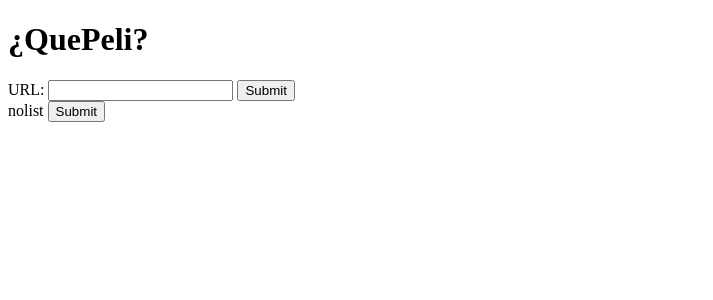
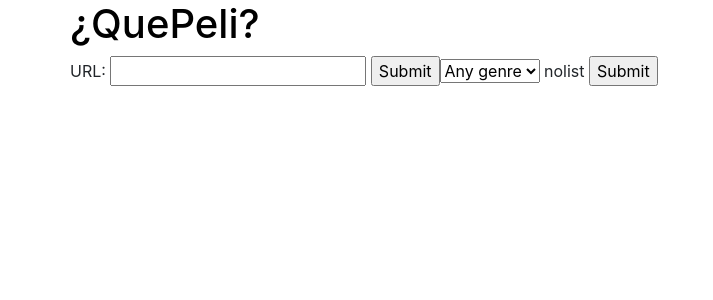
Before and after one commit to jrodil/QuePeli, a Flask app: page / in a window 1280 px wide. Shown: the top 300 px of the page, without its empty margins (0-713 px from the left). Run offline with Flask 2, Linux system fonts and the light colour scheme; some libraries are stand-ins or nearby versions.

Commit message:
added imdbpy integration

```diff
--- a/app.py
+++ b/app.py
@@ -20,7 +20,7 @@ def index():
         if url == "":
             error = "La url está vacía!"
 
-        pelis = qp.getMovie(url)
+        pelis = qp.getMovies(url)
         return render_template('index.html',pelis=pelis,error=error)
 
 
@@ -29,13 +29,36 @@ def nolist():
 
     pelis = []
     error = ""
+    url = ""
 
     if request.method == 'GET':
         return render_template('index.html')
 
     if request.method == 'POST':
-        url = "https://www.imdb.com/list/ls055592025/"
-        pelis = qp.getMovie(url)
+        genre = request.form['genre']
+
+
+        if genre == "1":
+            url = "https://www.imdb.com/list/ls055592025/"
+        elif genre == "2":
+            url = "https://www.imdb.com/list/ls009668579/"
+        elif genre == "3":
+            url = "https://www.imdb.com/list/ls051840406/"
+        elif genre == "4":
+            url = "https://www.imdb.com/list/ls009668747/"
+        elif genre == "5":
+            url = "https://www.imdb.com/list/ls009668711/"
+        elif genre == "6":
+            url = "https://www.imdb.com/list/ls009669258/"
+        elif genre == "7":
+            url = "https://www.imdb.com/list/ls049309814/"
+        elif genre == "8":
+            url = "https://www.imdb.com/list/ls000485502/"
+        elif genre == "9":
+            url = "https://www.imdb.com/list/ls009668082/"
+        elif genre == "10":
+            url = "https://www.imdb.com/list/ls009668314/"
+        pelis = qp.getMovies(url)
         return render_template('index.html',pelis=pelis,error=error)
 
 
--- a/requirements.txt
+++ b/requirements.txt
@@ -1,2 +1,3 @@
 beautifulsoup4
 flask
+imdbpy
--- a/static/css/style.css
+++ b/static/css/style.css
@@ -1,10 +1,21 @@
-.movie h3{
-    display: inline;
+h1 a{
+    margin: 0 auto;
+    color: black;
+    text-decoration: none;
+
+}
+
+.movie{
+    border-style: solid;
+}
+
+.movie h5{
+    text-align: center;
 }
 
 .movie img{
-    height: 8%;
-    width: 8%;
+    height: 100%;
+    width: 100%;
     border: 2px solid black;
 
 }
--- a/templates/index.html
+++ b/templates/index.html
@@ -4,13 +4,19 @@
     <meta charset="UTF-8">
     <meta http-equiv="X-UA-Compatible" content="IE=edge">
     <meta name="viewport" content="width=device-width, initial-scale=1.0">
+    <link rel="stylesheet" href="https://stackpath.bootstrapcdn.com/bootstrap/4.3.1/css/bootstrap.min.css" integrity="sha384-ggOyR0iXCbMQv3Xipma34MD+dH/1fQ784/j6cY/iJTQUOhcWr7x9JvoRxT2MZw1T" crossorigin="anonymous">
     <link rel="stylesheet" href="{{ url_for('static', filename='css/style.css') }}">
     <title>QuePeli</title>
 </head>
 <body>
+<div class="container">
+<div class="row">
+    <h1><a href="index.html">¿QuePeli?</a></h1>
 
-<h1>¿QuePeli?</h1>
+</div>
 
+
+<div class="row">
     <form method="POST" action="">
         <label for="url">URL: </label>
         <input name="url" type="text">
@@ -18,20 +24,61 @@
     </form>
 
     <form method="POST" action="nolist">
+        <select name="genre" id="genre">
+            <option value="1" selected>Any genre</option>
+            <option value="2">Action</option>
+            <option value="3">Animation</option>
+            <option value="4">Comedy</option>
+            <option value="5">Drama</option>
+            <option value="6">Fantasy</option>
+            <option value="7">Horror</option>
+            <option value="8">Romance</option>
+            <option value="9">Sci-Fi</option>
+            <option value="10">Thriller</option>
+
+        </select>
         <label for="nolist">nolist</label>
         <input type="submit" name="nolist" >
     </form>
+</div>
 
+
+<div class="row">
     {% for peli in pelis %}
+    <div class="col-md-4">
         <div class="movie">
+            <h5>{{ peli[0] }} - {{peli[1]}}</h5>
             <img src="{{peli[2]}}" alt="{{peli[0]}} - poster">
-        <h3>{{ peli[0] }} - {{peli[1]}}</h3>
-
+        </div>
     </div>
 {%endfor%}
+</div>
+
+
+
+
+
 
 
 {{error}}
 
+
+
+</div>
+
+
+
+
+
+
+
+<!-- Boostrap -->
+
+<script src="https://code.jquery.com/jquery-3.3.1.slim.min.js" integrity="sha384-q8i/X+965DzO0rT7abK41JStQIAqVgRVzpbzo5smXKp4YfRvH+8abtTE1Pi6jizo" crossorigin="anonymous"></script>
+<script src="https://cdnjs.cloudflare.com/ajax/libs/popper.js/1.14.7/umd/popper.min.js" integrity="sha384-UO2eT0CpHqdSJQ6hJty5KVphtPhzWj9WO1clHTMGa3JDZwrnQq4sF86dIHNDz0W1" crossorigin="anonymous"></script>
+<script src="https://stackpath.bootstrapcdn.com/bootstrap/4.3.1/js/bootstrap.min.js" integrity="sha384-JjSmVgyd0p3pXB1rRibZUAYoIIy6OrQ6VrjIEaFf/nJGzIxFDsf4x0xIM+B07jRM" crossorigin="anonymous"></script>
+
+
+
 </body>
 </html>
```
Also changed, not shown: QuePeli.py (+34 -30 lines). Lines whose indentation alone changed are shown as unchanged.
